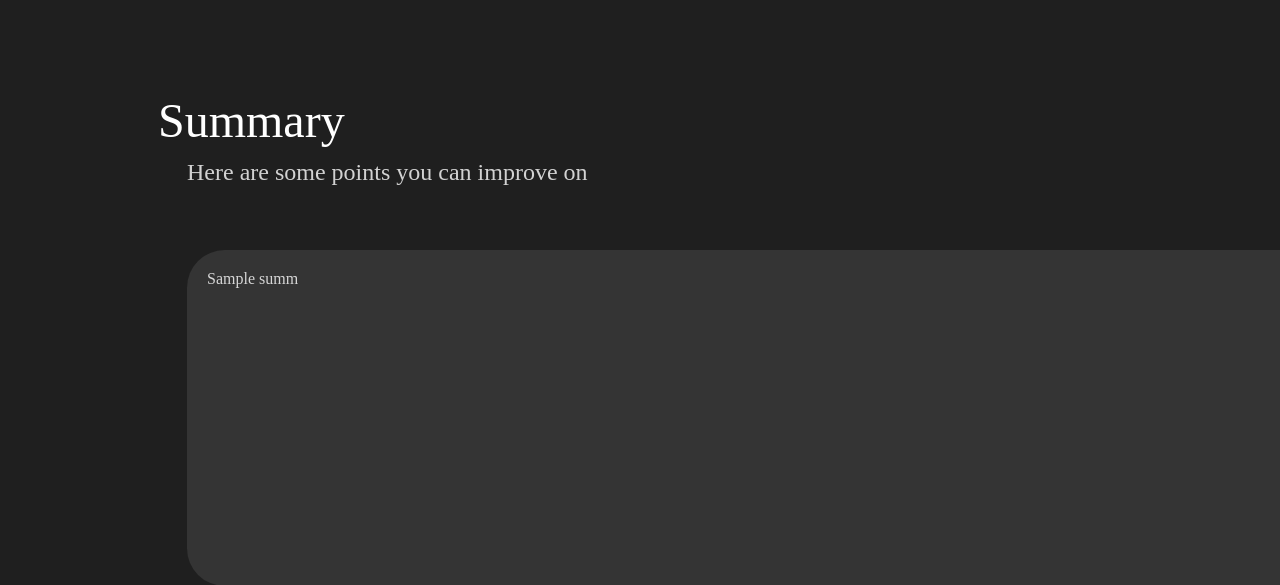
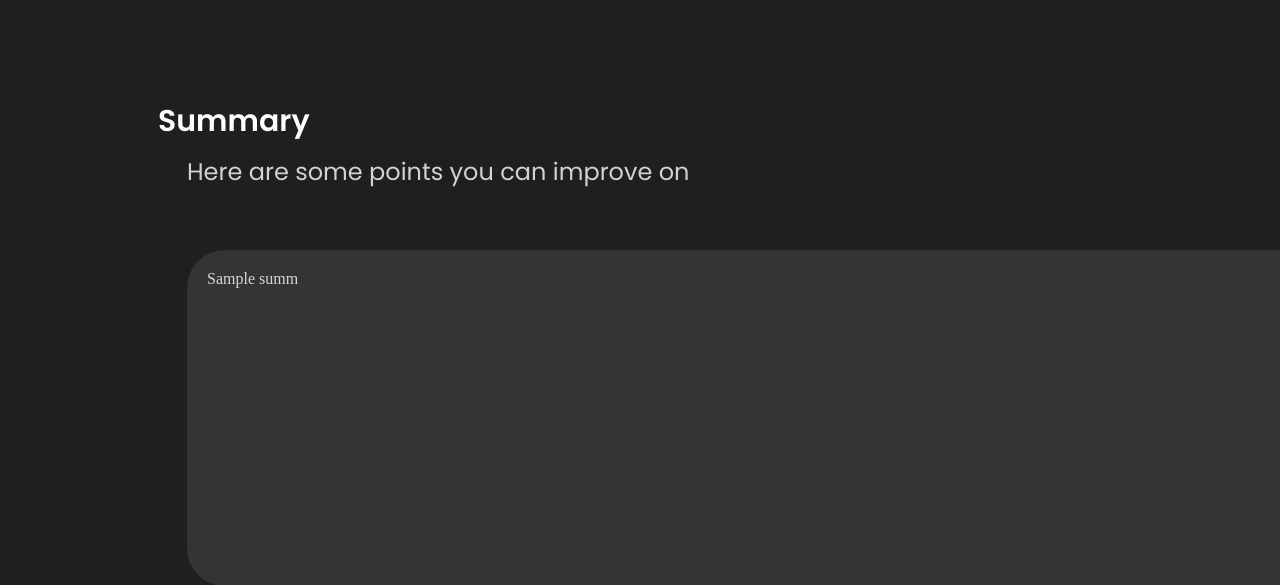
Before and after one commit to ganeshs14/make-it-stick.ai, a Flask app: template templates/quiz_completed.html in a window 1280 px wide; the page is wider, and only the part inside the window is pictured. Shown: the top 585 px of that part. Run offline with Flask 3, Linux system fonts and the light colour scheme; the template is opened without the code that fills it: most values are stand-ins (such as "Sample title", 1, 10 or a date in 2020).

Commit message:
modified:   static/styles/quiz.css 	modified:   templates/quiz_completed.html

```diff
--- a/static/styles/quiz.css
+++ b/static/styles/quiz.css
@@ -25,9 +25,10 @@
 /* Page quiz.html */
 .question {
     color: white;
-    font-family: Poppins;
-    font-size: 48px;
-    font-weight: 400;
+    font-family: "Poppins", sans-serif;
+    font-weight: 600;
+    font-size: 30px;
+    font-style: bold;
     line-height: 68px;
     letter-spacing: 0em;
     text-align: left;
@@ -44,9 +45,10 @@
     position: relative;
     top: 30px;
     left: 187px;
-    font-family: Poppins;
-    font-size: 28px;
-    font-weight: 100;
+    font-family: "Poppins", sans-serif;
+    font-weight: 400;
+    font-size: 18px;
+    font-style: normal;
     line-height: 48px;
     letter-spacing: 0em;
     text-align: left;
@@ -56,7 +58,7 @@
 
 input[type="text"] {
     width: 1200px;
-    height: 86px;
+    height: 66px;
     position: relative;
     background-color: #1f1f1f;
     top: 30px;
@@ -89,9 +91,10 @@
 
 .answer {
     color: #ffffffcc;
-    font-family: Poppins;
+    font-family: "Poppins", sans-serif;
+    font-weight: 400;
     font-size: 24px;
-    font-weight: 100;
+    font-style: normal;
     line-height: 48px;
     letter-spacing: 0em;
     text-align: left;
--- a/templates/quiz_completed.html
+++ b/templates/quiz_completed.html
@@ -6,6 +6,9 @@
     <meta name="viewport" content="width=device-width, initial-scale=1.0">
     <link rel="stylesheet" href="../static/styles/quiz.css">
     <title>Summary</title>
+    <link
+    href="https://fonts.googleapis.com/css2?family=Poppins:ital,wght@0,100;0,200;0,300;0,400;0,500;0,600;0,700;0,800;0,900;1,100;1,200;1,300;1,400;1,500;1,600;1,700;1,800;1,900&display=swap"
+    rel="stylesheet" />
 </head>
 
 <body>
```
